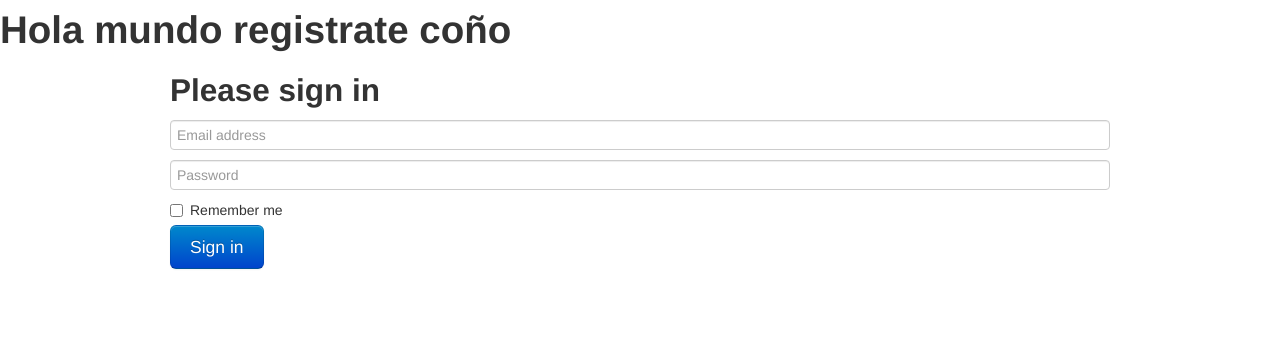
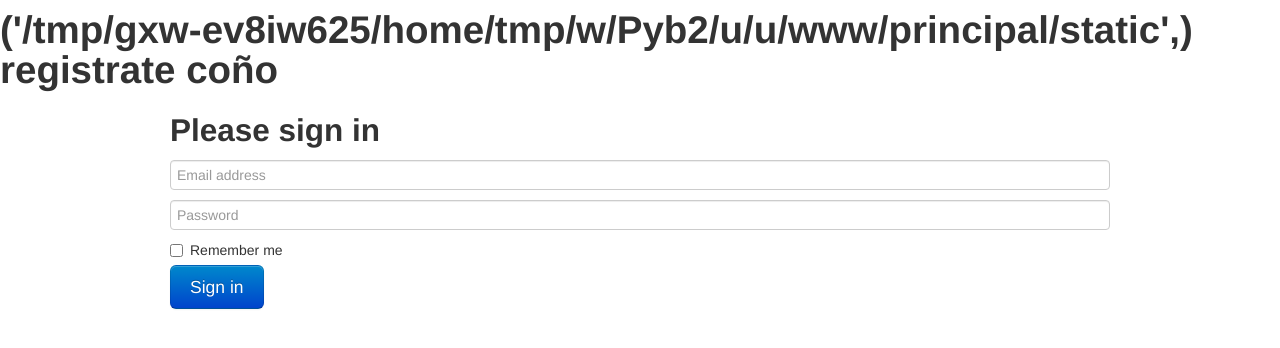
Before and after one commit to jesusnoseq/TakaraHunter, a Django app: page / in a window 1280 px wide. Shown: the top 348 px of the page. Run offline with Django 3.2, Linux system fonts and the light colour scheme; parts of the project's set-up code (start-up, migrations or seed data) failed here and were passed over.

Commit message:
cosas que no van

```diff
--- a/TakaraHunter/settings.py
+++ b/TakaraHunter/settings.py
@@ -9,7 +9,7 @@ DEBUG = True
 TEMPLATE_DEBUG = DEBUG
 
 ADMINS = (
-    ('Raúl Arroyo Lubián', 'i02arlur@uco.es'),
+        ('Raúl Arroyo Lubián', 'i02arlur@uco.es'),
 		('Alfonso Lacalle García', 'i52lagaa@uco.es'),
 		('Pedro Daniel López González', 'i02logop@uco.es'),
 		('Jesús Rodríguez Pérez', 'i02roprj@uco.es'),
--- a/TakaraHunter/templates/inicio.html
+++ b/principal/templates/inicio.html
@@ -5,8 +5,7 @@
 		<title>Inicio</title>
 		<meta name="viewport" content="width=device-width, initial-scale=1.0">
 		<!-- Bootstrap -->
-		<link href="{{STATIC_URL}}css/bootstrap.min.css" rel="stylesheet" media="screen">
-
+        <link href="{{ STATIC_URL }}css/bootstrap.min.css" rel="stylesheet" media="screen">
 	</head>
 	<body>
 		<h1>{{hola}} registrate coño</h1>
--- a/principal/views.py
+++ b/principal/views.py
@@ -1,9 +1,11 @@
 from django.contrib.auth.models import User
 from django.shortcuts import render_to_response, get_object_or_404
+import os
 
 def inicio(request):
-	hola = "Hola mundo"
+	PROJECT_DIR = os.path.dirname(os.path.realpath(__file__))
+	PROJECT_DIR = os.path.join(PROJECT_DIR, 'static'),
 	return render_to_response('inicio.html',
 	{
-		'hola':hola,
+		'hola':PROJECT_DIR,
 	})
```
Also changed, not shown: principal/static/css/bootstrap-responsive.css (renamed from TakaraHunter/static/css/bootstrap-responsive.css), principal/static/css/bootstrap-responsive.min.css (renamed from TakaraHunter/static/css/bootstrap-responsive.min.css), principal/static/css/bootstrap.css (renamed from TakaraHunter/static/css/bootstrap.css), principal/static/css/bootstrap.min.css (renamed from TakaraHunter/static/css/bootstrap.min.css), principal/static/img/glyphicons-halflings-white.png (renamed from TakaraHunter/static/img/glyphicons-halflings-white.png), principal/static/img/glyphicons-halflings.png (renamed from TakaraHunter/static/img/glyphicons-halflings.png), principal/static/js/bootstrap.js (renamed from TakaraHunter/static/js/bootstrap.js), principal/static/js/bootstrap.min.js (renamed from TakaraHunter/static/js/bootstrap.min.js).
